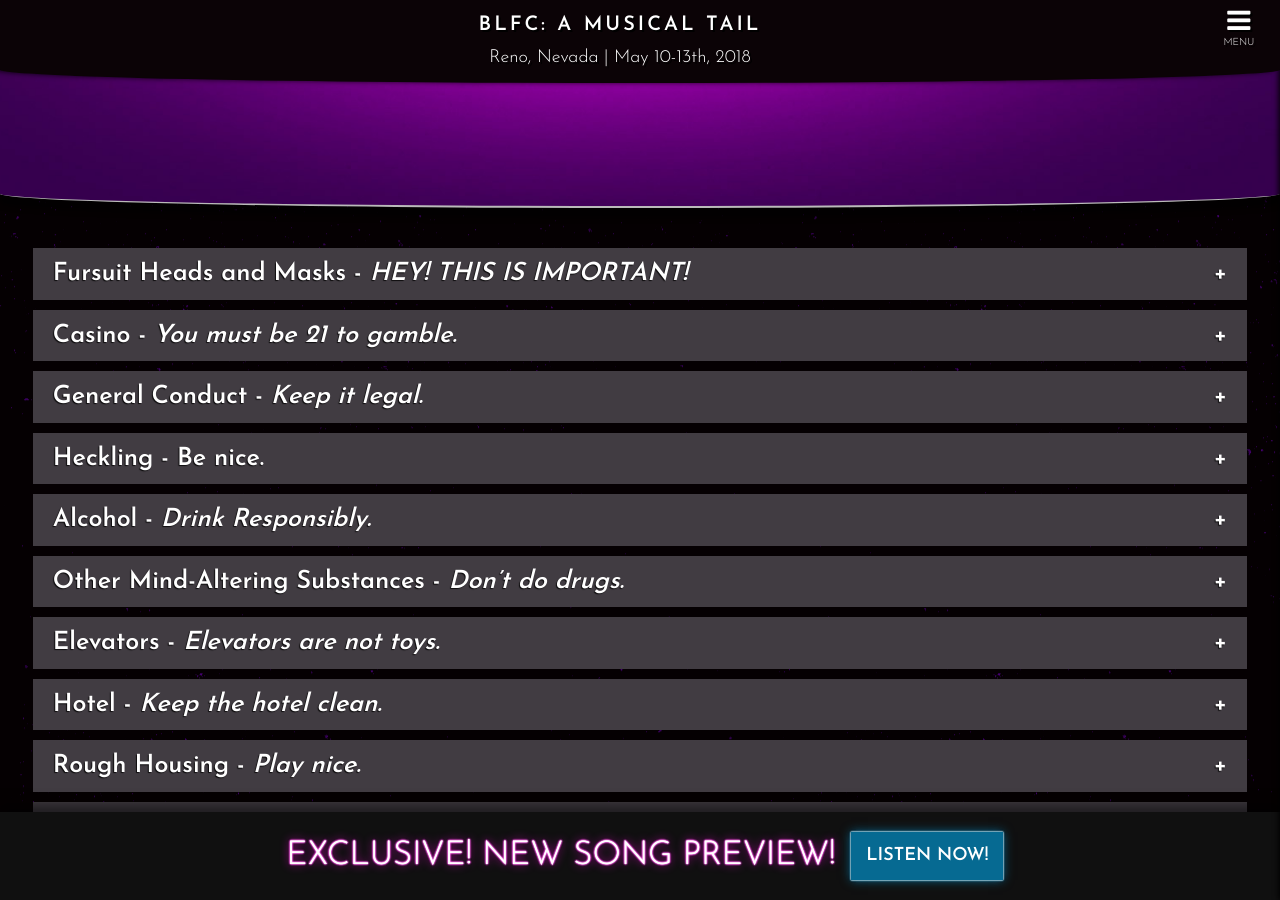
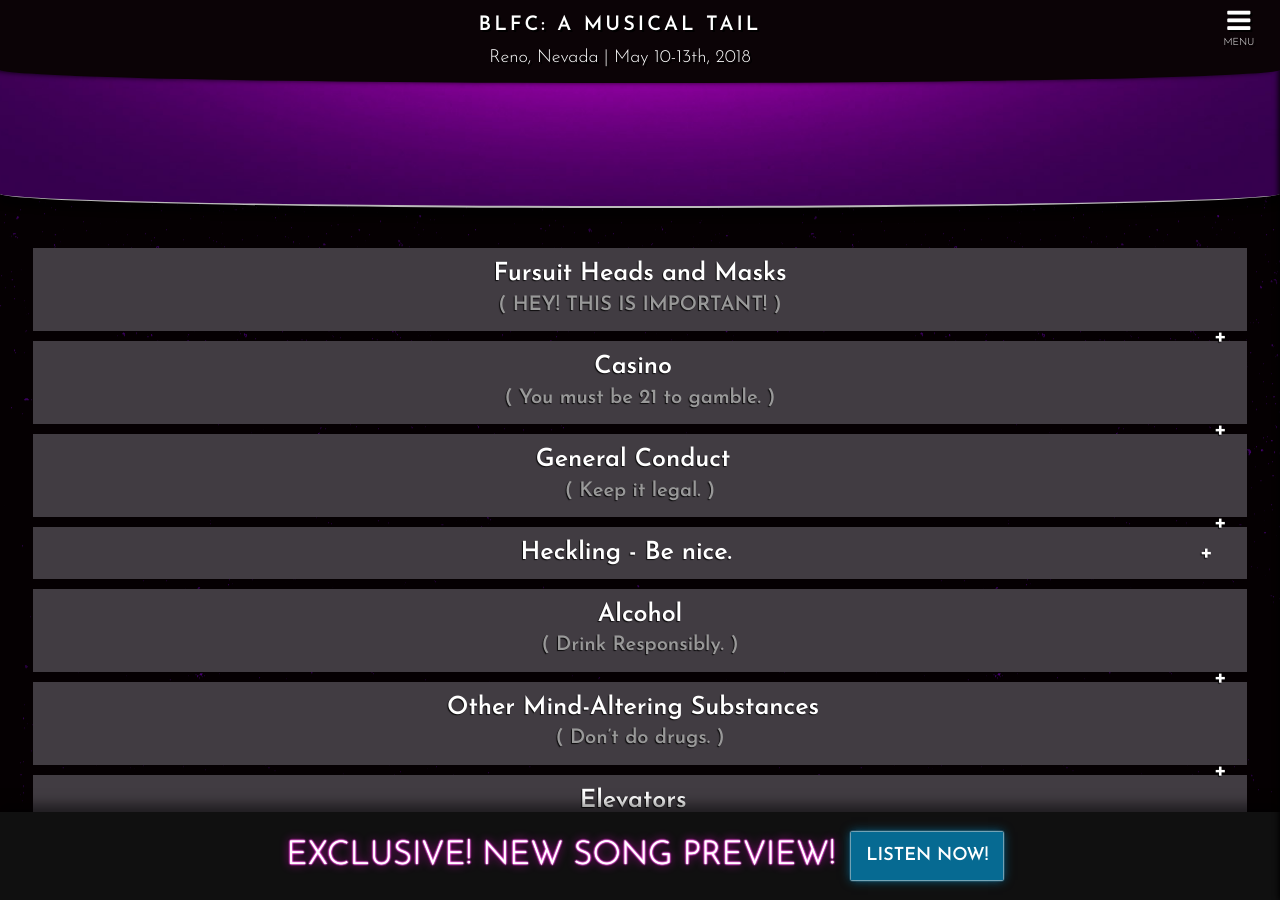
Before and after one commit to blfcweb/biggestlittlefc.github.io, a Jekyll site: the page built from policies.md, in a window 1280 px wide and 900 px high, scrolled down 254 px. Built offline with Jekyll 4.4.1, drawn with Linux system fonts in a browser that asks for light colours; our own code applies the rules of GitHub Pages for plain Markdown files; some of the changed text lies outside the part shown.

Commit message:
Style policy accordion

```diff
--- a/policies.md
+++ b/policies.md
@@ -2,9 +2,9 @@
 title: Policies
 status: LIVE
 ---
-<div class="accordion-list">
+<div id="policies-accordion" class="accordion-list">
 
-Fursuit Heads and Masks - *HEY! THIS IS IMPORTANT!*
+Fursuit Heads and Masks *HEY! THIS IS IMPORTANT!*
 : **DO NOT GO TO THE CASINO FLOOR WITH YOUR FACE COVERED BY ANYTHING.**
 
   You may not wear any sort of mask or full fursuit head into the casino area. Casino security will quickly find you (there are cameras everywhere), and escort you away. They may kick you out of the building, and we won't even try to stop them.
@@ -14,7 +14,7 @@ Fursuit Heads and Masks - *HEY! THIS IS IMPORTANT!*
   If you want to take your head off, you can break the magic wherever you like. The casino only cares about seeing your face.
 
 
-Casino - *You must be 21 to gamble.*
+Casino *You must be 21 to gamble.*
 : This convention is taking place inside a casino-hotel.
 
   For the convenience of our attendees under 21, the convention space is not in the casino area. Individuals under 21 are not allowed in the casino area, but you may walk around the casino area to get to restaurants and other businesses within the hotel.
@@ -24,7 +24,7 @@ Casino - *You must be 21 to gamble.*
   Attendees may not gamble in the convention space; state law requires gambling to occur in licensed casino areas.
 
 
-General Conduct - *Keep it legal.*
+General Conduct *Keep it legal.*
 : This is an all-ages family-convention; please keep your dress and behavior in line with this fact. If you are doing or wearing anything offensive, obscene, or disruptive, you may be asked to leave. If you are asked to leave repeatedly, your badge may be revoked.
 
   Obey all laws. **If it's not legal for you to do it anywhere else, it's not legal here.**
@@ -40,7 +40,7 @@ Heckling - Be nice.
 : Please keep your comments to yourself. Please don't heckle the stage. Please don't heckle the fursuiters. Please don't heckle anyone. It's not funny and falls under disruptive behavior.
 
 
-Alcohol - *Drink Responsibly.*
+Alcohol *Drink Responsibly.*
 : Alcohol is allowed inside the convention space. In fact, there will be a bar for your convenience, with special drinks just for us!
 
   If you drink, don't drive! Please have a designated driver or a hotel room. The convention center staff will be happy to call you a cab if you need one.
@@ -50,7 +50,7 @@ Alcohol - *Drink Responsibly.*
   Lastly, please drink responsibly. Babysitting someone who has had too much is a huge drag for everyone.
 
 
-Other Mind-Altering Substances - *Don't do drugs.*
+Other Mind-Altering Substances *Don't do drugs.*
 : Drugs (other than alcohol) are not allowed in the hotel, or in the convention space. Hotel security will eject you from the hotel without a refund if you possess illegal drugs.
 
   The authorities will be called and the hotel/casino will be informed in the event of:
@@ -61,11 +61,11 @@ Other Mind-Altering Substances - *Don't do drugs.*
   Don't do any of it. Your money will not be refunded.
 
 
-Elevators - *Elevators are not toys.*
+Elevators *Elevators are not toys.*
 : We understand. You like to press the shiny buttons. DON'T. The only button on the elevator you need to press is the one that belongs to your floor. Don't make someone wait for three hours by pressing all the buttons.
 
 
-Hotel - *Keep the hotel clean.*
+Hotel *Keep the hotel clean.*
 : Remember that there are other guests in the hotel who are not furries. **Please** remember that your behavior and appearance will be their first impression of the furry fandom. Respect their personal space; don't approach them unless they invite you for a picture/hug/etc. Fursuiters: go out with a handler until you have assessed the crowds.
 
   If you are hosting a room party, please remember that the person who is renting the room is responsible for anything that happens at your party. This includes responsibility for any damage or clean-up costs and checking IDs if you're serving alcohol or doing 18+ activities. The hotel personnel can shut down your party if it is too disruptive to the other guests.
@@ -73,11 +73,11 @@ Hotel - *Keep the hotel clean.*
   Don't ruin the fun for everyone else. Please be nice to the building and the property. Don't write on the walls. Don't chew on the furniture. Don't rip up the carpets or claw the walls.
 
 
-Rough Housing - *Play nice.*
+Rough Housing *Play nice.*
 : Please act responsibly! We are all here to have fun but we also recognize that things can get out of hand very quickly. Please keep it out of the dealer area, out of the game area, away from the stage, and out of any crowded areas. No place left to do it? Then don't do it! If security thinks you're causing a danger to yourself or anyone around you then you will be asked to stop. If it continues, you will be asked to leave.
 
 
-Prop Weapons/Weapons - *No prop or real weapons.*
+Prop Weapons/Weapons *No prop or real weapons.*
 : This is a casino; they take weapons very seriously. The hotel has stated that no prop weapons of any kind are allowed (and definitely no real weapons). Water guns, nerf guns, air soft guns, silly string, or any other projectiles are also not allowed in the convention area; it's too easy for them to damage hotel property or other guests' property.
 
   If you have any doubts, ask a staff member **before** bringing your props to the convention area.
@@ -87,7 +87,7 @@ Prop Weapons/Weapons - *No prop or real weapons.*
   Carrying an unsafe prop is grounds for removal from the convention. Swinging or throwing a prop/weapon immediately makes it and you unsafe and is also grounds for removal from the convention.
 
 
-Photography - *Ask before taking pictures.*
+Photography *Ask before taking pictures.*
 : By attending BLFC, you are authorizing our staff members to take your picture in the convention area for promotional use only. You have no claim or ownership over these pictures.
 
   If you prefer not to have your picture taken, please notify the person with the camera. We will try to respect everyone's wishes, but if your picture has already been taken we can not guarantee it won't be used.
@@ -99,7 +99,7 @@ Photography - *Ask before taking pictures.*
   The convention will never sell or give pictures to any media entity.
 
 
-Attendance by Minors - *Under 16, must have guardian.*
+Attendance by Minors *Under 16, must have guardian.*
 : Anyone who is between the ages of 16 and 18 years of age on the date of the convention must present a signed and notarized <a href="https://www.goblfc.org/wp-content/uploads/BLFCParentalConsentForm.pdf" target="_blank">parental permission form</a> unless able to produce evidence of legal emancipation. No exceptions.
 
   Anyone who is younger than 16 years of age on the date of the convention must present the signed form and **must also be accompanied by a parent at all times**. Minors under the age of 16 receive a free badge with their parent's paid badge.
@@ -107,7 +107,7 @@ Attendance by Minors - *Under 16, must have guardian.*
   Minors are not permitted under any circumstances to enter areas that have been designated for mature audiences.
 
 
-Fursuit Heads and Masks - *SO IMPORTANT, WE REPEATED IT!*
+Fursuit Heads and Masks *SO IMPORTANT, WE REPEATED IT!*
 : **DO NOT GO TO THE CASINO FLOOR WITH YOUR FACE COVERED BY ANYTHING.**
 
   Please be aware that if you are wearing a mask or full fursuit head that you are not to wear it into the casino area. Casino security will quickly find you (there are cameras everywhere), and escort you away. They are within their rights to eject you from the property; don't test them.
@@ -116,14 +116,14 @@ Fursuit Heads and Masks - *SO IMPORTANT, WE REPEATED IT!*
 
 
 
-Hygiene - *Please bathe.*
+Hygiene *Please bathe.*
 : If staff can smell you, you're going to be asked to leave until you can clean yourself up.
 
   For safety, please wear shoes (or fursuit paws) when walking around.
 
 
 
-Flyers - *Post flyers on flyer table.*
+Flyers *Post flyers on flyer table.*
 : BLFC will provide a table for you to leave your flyers for your clubs/conventions. You are also encouraged to leave some in the registration area.
 
   Flyers may be posted **only** on the walls inside our convention space, and must be posted with blue painter's tape or velcro (velcro works better). Any flyers that are offensive, inappropriate or pornographic will be immediately removed.
@@ -139,19 +139,19 @@ Handheld Signs - No Solicitation
 
 
 
-Staff/Volunteer Complaints and Appeals - *Report rude staff.*
+Staff/Volunteer Complaints and Appeals *Report rude staff.*
 : **PLEASE** tell us if there is a staff member being rude or acting inappropriately. Sometimes we don't know what we're doing, especially when stressed. Sometimes the department heads don't see a volunteer's action. We need to know. Please try to get a name.
 
   If you think any staff member is acting inappropriately or unfairly (or you just want to complain), please report it to any senior staff member. You may not know who they are, but find a staffer and ask for one. We will make every effort to remedy the situation.
 
 
 
-Policy Lawyering - *Don't push our buttons.*
+Policy Lawyering *Don't push our buttons.*
 : Please don't try to get around any of these policies on some technicality. We will work with you if you didn't understand a policy, but we aren't going to tolerate 'but you said right there...' Please don't be a smart-aleck about the rules if we missed something, okay?
 
 
 
-Anything Else we Didn't Think of - *We can make new rules on the fly.*
+Anything Else we Didn't Think of *We can make new rules on the fly.*
 : Just because it's not listed here, doesn't mean you can do it. Please use your head and act responsibly. If it endangers anyone, including yourself, you aren't allowed to do it. Remember: If it's not legal outside the convention, it's not legal inside the convention. If a staff member decides you can't do something, then you can't do it!
 
   Just because it's not here now doesn't mean it won't be soon. Please read over the policies again before the convention. Rules are subject to change at any time, which includes on-the-fly during the convention due to necessity.
@@ -160,7 +160,7 @@ Anything Else we Didn't Think of - *We can make new rules on the fly.*
 
 
 
-Liability Waiver - *You get hurt, it's not our fault.*
+Liability Waiver *You get hurt, it's not our fault.*
 : The volunteers, staff and directors (the staff) of BLFC will make every attempt to create a safe environment for our attendees.
 
   By attending the con, you agree to indemnify and hold harmless the con and its staff of and from any and all claims, demands, actions, causes of action, losses, damages, lawsuits, including reasonable attorneys’ fees and court costs, but only to the extent caused by, related to, or arising out of the work performed by the con.
```
Also changed, not shown: _includes/extra.css (+16 -0 lines).
